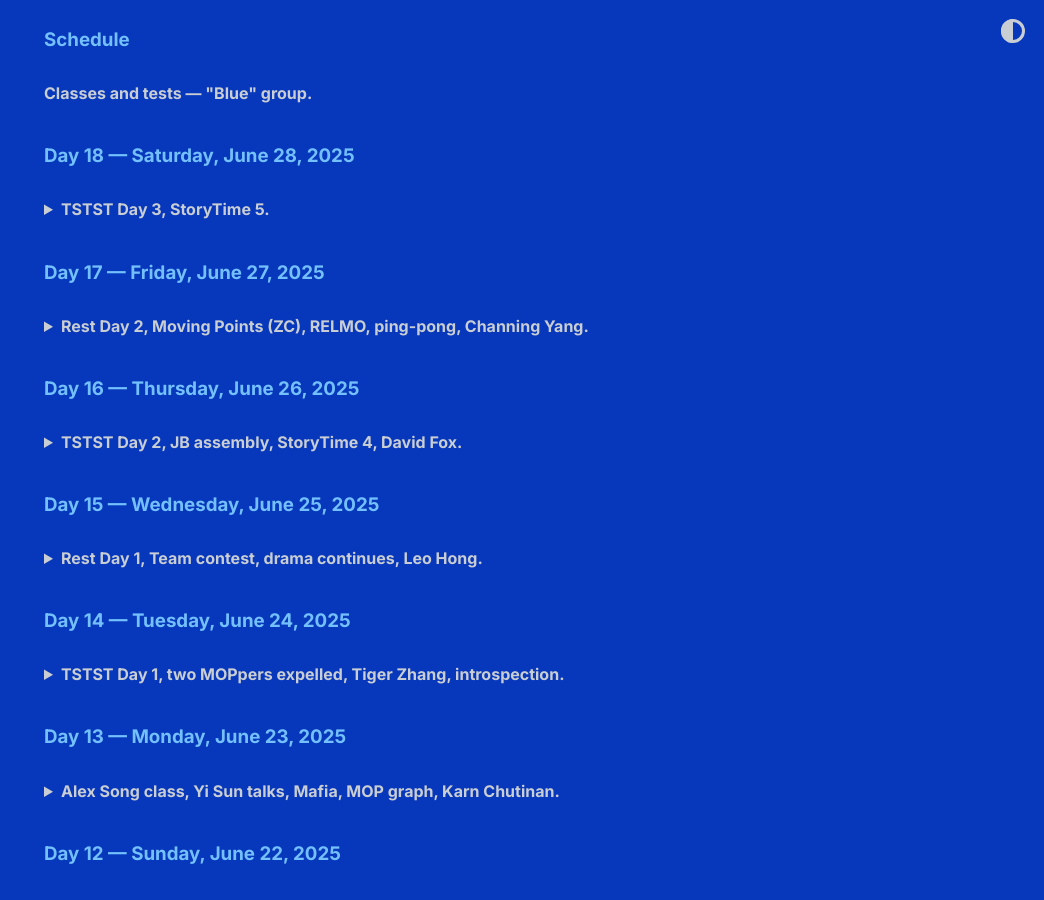
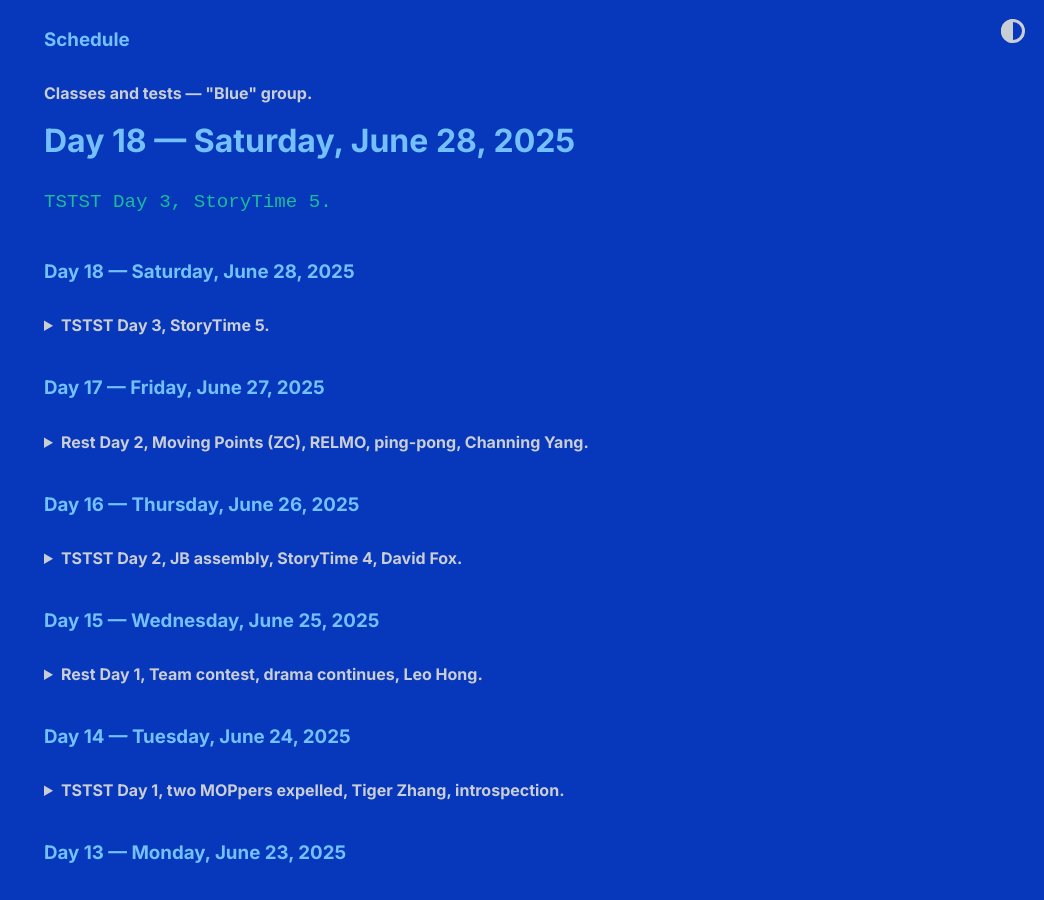
Before and after one commit to shihankanungo/shihankanungo.github.io, a Jekyll site: the page built from mop.md, in a window 1280 px wide and 900 px high, scrolled down 319 px. Shown: the whole window, without its empty margins (236-1280 px from the left). Built offline with Jekyll 4.4.1, drawn with Linux system fonts in a browser that asks for light colours.

Commit message:
Update mop.md

```diff
--- a/mop.md
+++ b/mop.md
@@ -16,6 +16,12 @@ This year, MAA’s Mathematical Olympiad Summer Program (MOP '25) was held at IM
 
 <a href="https://shihankanungo.github.io/mop">↪️ Back to top</a>
 </details>
+
+<div class="heading-block">
+  <h2>Day 18 &mdash; Saturday, June 28, 2025</h2>
+  <div class="subline">TSTST Day 3, StoryTime 5.</div>
+</div>
+
 
 ### Day 18 &mdash; Saturday, June 28, 2025
 
```
